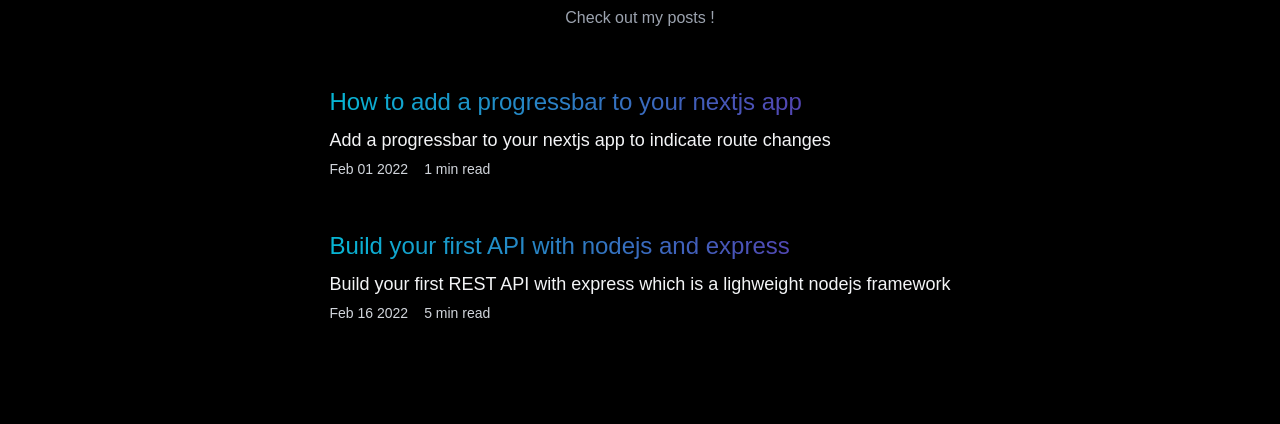
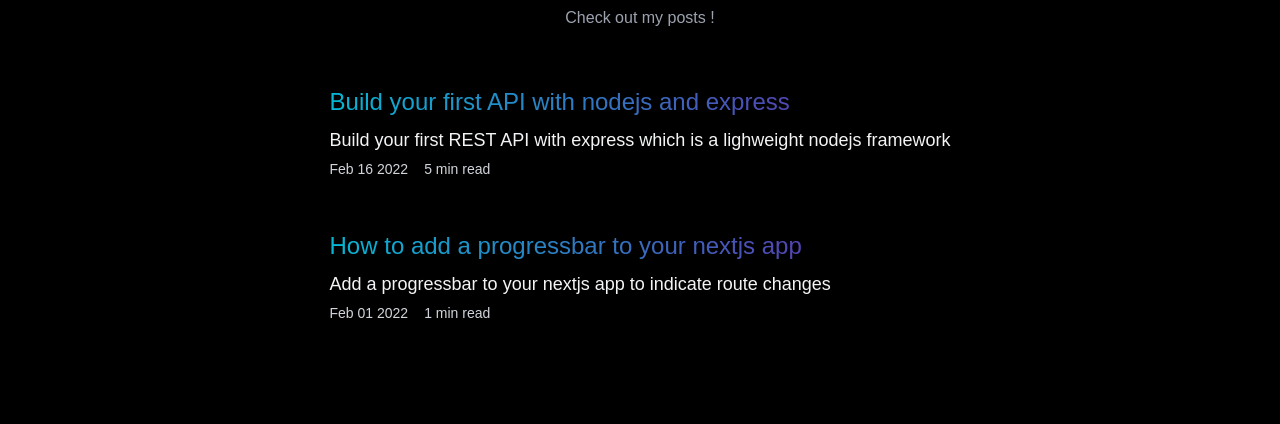
Before and after one commit to triyanox/achaq.codes, a Next.js app: page /blog in a window 1280 px wide. Shown: the part 158-582 px from the top of the page. Built offline with nearby package versions, Linux system fonts and the light colour scheme.

Commit message:
Update blog.js

```diff
--- a/pages/blog.js
+++ b/pages/blog.js
@@ -27,7 +27,7 @@ export default function Blog({ posts }) {
           <div className="grid grid-cols-1  gap-4 mx-2 mt-8 justify-center items-start p-4 ">
             {posts.sort(
       (a, b) =>
-        Number(new Date(b.date)) - Number(new Date(a.date))
+        Number(new Date(b.frontMatter.date)) - Number(new Date(a.frontMatter.date))
     ).map((post, index) => (
               <Link href={"/blog/" + post.slug} passHref key={index}>
                 <div className="w-full cursor-pointer">
```
